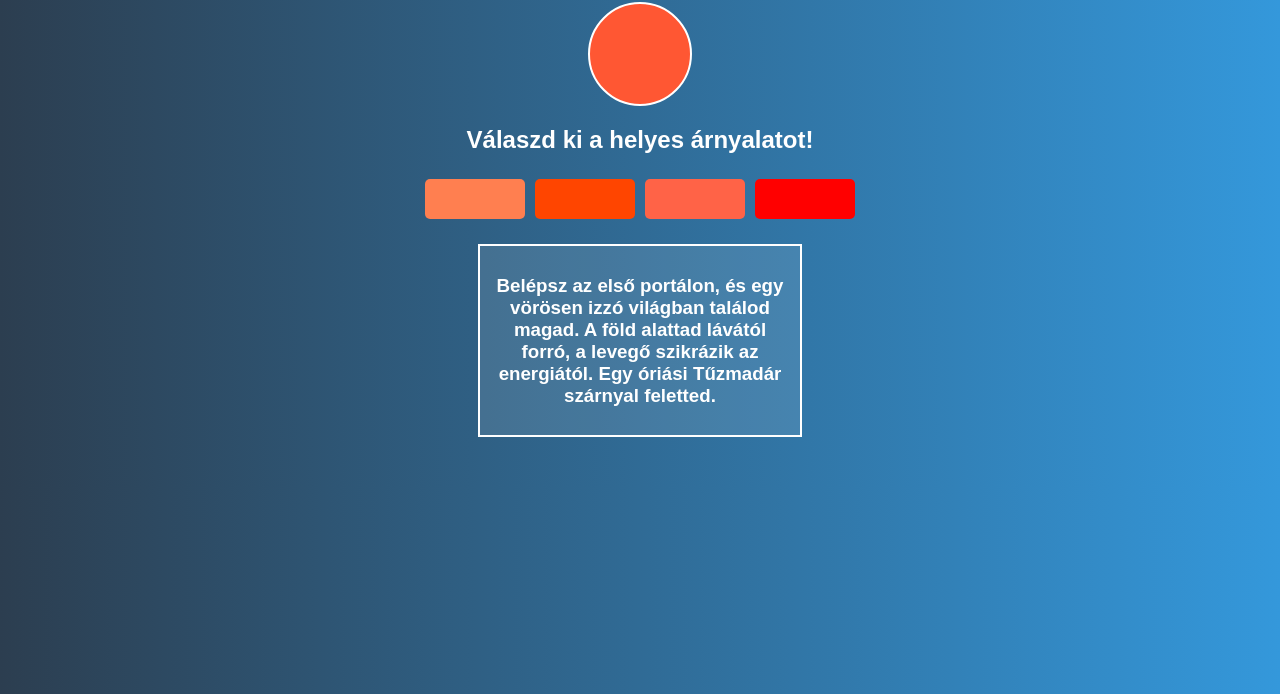
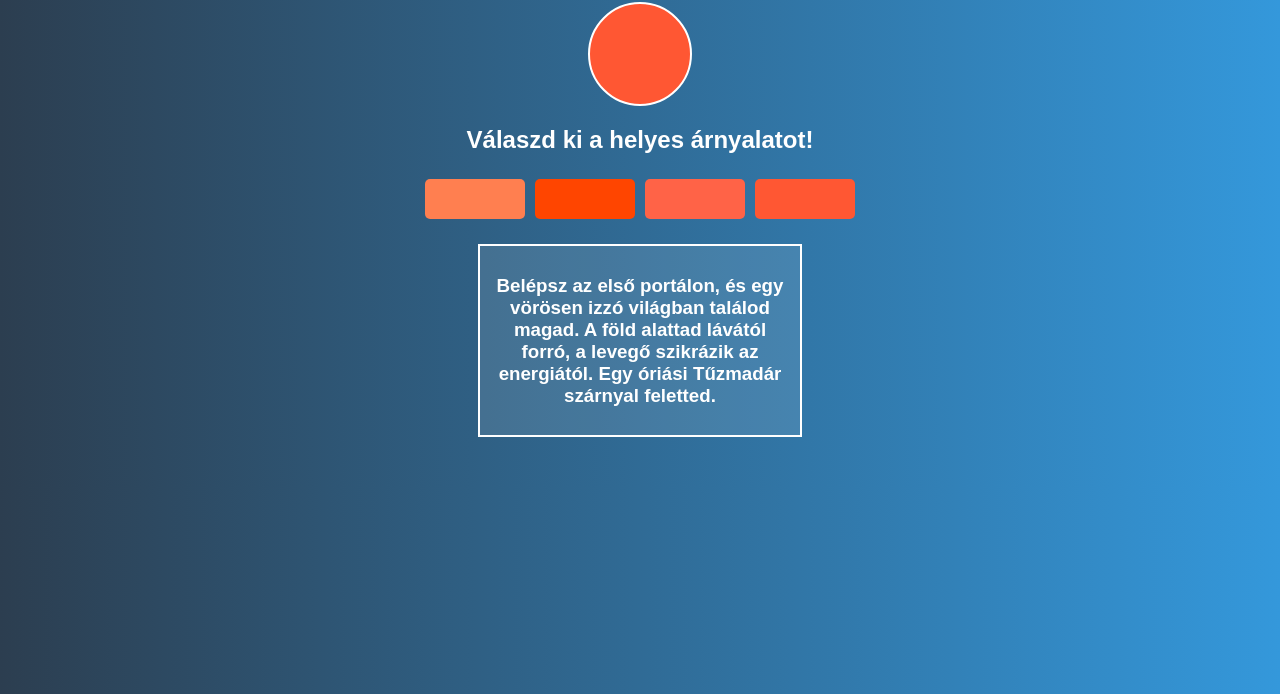
Before and after one commit to AKOS18/szszk, a plain HTML site: page index.html in a window 1280 px wide. Shown: the part 106-800 px from the top of the page. Drawn offline with Linux system fonts and the light colour scheme.

Commit message:
Update index.html

```diff
--- a/index.html
+++ b/index.html
@@ -54,6 +54,12 @@
             border: 2px solid #04cfd6;
             background-color: rgba(43, 2, 250, 0.841);
         }
+        #congratulations {
+            font-size: 36px;
+            color: #04cfd6;
+            margin-top: 20px;
+            display: none;
+        }
     </style>
 </head>
 <body>
@@ -67,31 +73,36 @@
         <h3 id="story"></h3>
     </div>
     <div id="enemy" class="hidden">Elvesztél!</div>
+    <div id="congratulations">Gratulálok!</div>
 
     <script>
-        const levels = [
-            { color: '#FF5733', options: ['Narancssárga', 'Piros', 'Zöld', 'Kék'], answer: 0, shades: ['#FF7F50', '#FF4500', '#FF6347', '#FF0000'] },
-            { color: '#33FF57', options: ['Sárga', 'Zöld', 'Lila', 'Barna'], answer: 1, shades: ['#32CD32', '#00FF00', '#7FFF00', '#ADFF2F'] },
-            { color: '#3357FF', options: ['Kék', 'Narancssárga', 'Rózsaszín', 'Fekete'], answer: 0, shades: ['#1E90FF', '#00BFFF', '#4682B4', '#0000FF'] },
-            { color: '#FF33A1', options: ['Zöld', 'Rózsaszín', 'Sárga', 'Kék'], answer: 1, shades: ['#FF1493', '#FF69B4', '#FFB6C1', '#FFC0CB'] },
-            { color: '#FFFF33', options: ['Zöld', 'Sárga', 'Kék', 'Narancssárga'], answer: 1, shades: ['#FFD700', '#FFFF00', '#FFFACD', '#FFEFD5'] },
-            { color: '#33FFFF', options: ['Kék', 'Zöld', 'Narancssárga', 'Rózsaszín'], answer: 0, shades: ['#00CED1', '#20B2AA', '#40E0D0', '#48D1CC'] },
-            { color: '#FF33FF', options: ['L ila', 'Rózsaszín', 'Zöld', 'Kék'], answer: 1, shades: ['#DA70D6', '#DDA0DD', '#FF00FF', '#BA55D3'] },
-            { color: '#FFFFFF', options: ['Fehér', 'Szürke', 'Fekete', 'Kék'], answer: 0, shades: ['#F0F8FF', '#FAEBD7', '#FFE4C4', '#FFDEAD'] },
-            { color: '#000000', options: ['Fekete', 'Szürke', 'Fehér', 'Kék'], answer: 0, shades: ['#696969', '#808080', '#A9A9A9', '#C0C0C0'] },
-            { color: '#FFC300', options: ['Arany', 'Narancssárga', 'Zöld', 'Kék'], answer: 0, shades: ['#FFD700', '#FFA500', '#FF8C00', '#FF4500'] },
-            { color: '#DAF7A6', options: ['Zöld', 'Kék', 'Narancssárga', 'Rózsaszín'], answer: 0, shades: ['#98FB98', '#90EE90', '#00FF7F', '#32CD32'] },
-            { color: '#C70039', options: ['Piros', 'Narancssárga', 'Zöld', 'Kék'], answer: 0, shades: ['#FF0000', '#FF6347', '#FF4500', '#DC143C'] },
-            { color: '#900C3F', options: ['Sötétvörös', 'Lila', 'Kék', 'Zöld'], answer: 0, shades: ['#8B0000', '#A52A2A', '#B22222', '#C71585'] },
-            { color: '#581845', options: ['Lila', 'Kék', 'Narancssárga', 'Zöld'], answer: 1, shades: ['#4B0082', '#800080', '#6A5ACD', '#483D8B'] },
-            { color: '#FFC0CB', options: ['Rózsaszín', 'Narancssárga', 'Zöld', 'Kék'], answer: 0, shades: ['#FFB6C1', '#FF69B4', '#FF1493', '#DB7093'] },
-            { color: '#FF4500', options: ['Narancssárga', 'Zöld', 'Kék', 'Rózsaszín'], answer: 0, shades: ['#FF6347', '#FF7F50', '#FF8C00', '#FF0000'] },
+         const levels = [
+            { color: '#FF5733', options: ['Narancssárga', 'Piros', 'Zöld', 'Kék'], answer: 3, shades: ['#FF7F50', '#FF4500', '#FF6347', '#FF5733'] },
+            { color: '#33FF57', options: ['Sárga', 'Zöld', 'Lila', 'Barna'], answer: 0, shades: ['#33FF57', '#00FF00', '#7FFF00', '#ADFF2F'] },
+            { color: '#3357FF', options: ['Kék', 'Narancssárga', 'Rózsaszín', 'Fekete'], answer: 2, shades: ['#1E90FF', '#00BFFF', '#3357FF', '#0000FF'] },
+            { color: '#FF33A1', options: ['Zöld', 'Rózsaszín', 'Sárga', 'Kék'], answer: 1, shades: ['#FF1493', '#FF33A1', '#FFB6C1', '#FFC0CB'] },
+            { color: '#FFFF33', options: ['Zöld', 'Sárga', 'Kék', 'Narancssárga'], answer: 0, shades: ['#FFFF33', '#FFFF00', '#FFFACD', '#FFEFD5'] },
+            { color: '#33FFFF', options: ['Kék', 'Zöld', 'Narancssárga', 'Rózsaszín'], answer: 2, shades: ['#00CED1', '#20B2AA', '#33FFFF', '#48D1CC'] },
+            { color: '#FF33FF', options: ['L ila', 'Rózsaszín', 'Zöld', 'Kék'], answer: 3, shades: ['#DA70D6', '#DDA0DD', '#FF00FF', '#FF33FF'] },
+            { color: '#FFFFFF', options: ['Fehér', 'Szürke', 'Fekete', 'Kék'], answer: 2, shades: ['#FFFF33', '#FAEBD7', '#FFFFFF', '#FFDEAD'] },
+            { color: '#000000', options: ['Fekete', 'Szürke', 'Fehér', 'Kék'], answer: 2, shades: ['#696969', '#808080', '#000000', '#C0C0C0'] },
+            { color: '#FFC300', options: ['Arany', 'Narancssárga', 'Zöld', 'Kék'], answer: 0, shades: ['#FFC300', '#FFA500', '#FF8C00', '#FF4500'] },
+            { color: '#DAF7A6', options: ['Zöld', 'Kék', 'Narancssárga', 'Rózsaszín'], answer: 1, shades: ['#98FB00', '#DAF7A6', '#00FF7F', '#32CD32'] },
+            { color: '#C70039', options: ['Piros', 'Narancssárga', 'Zöld', 'Kék'], answer: 3, shades: ['#FF0000', '#FF6347', '#FF4500', '#C70039'] },
+            { color: '#900C3F', options: ['Sötétvörös', 'Lila', 'Kék', 'Zöld'], answer: 0, shades: ['#900C3F', '#A52A2A', '#B22222', '#C71585'] },
+            { color: '#581845', options: ['Lila', 'Kék', 'Narancssárga', 'Zöld'], answer: 1, shades: ['#4B0082', '#581845', '#6A5ACD', '#483D8B'] },
+            { color: '#FFC0CB', options: ['Rózsaszín', 'Narancssárga', 'Zöld', 'Kék'], answer: 2, shades: ['#FFB6C1', '#FF69B4', '#FFC0CB', '#DB7093'] },
+            { color: '#FF4500', options: ['Narancssárga', 'Zöld', 'Kék', 'Rózsaszín'], answer: 3, shades: ['#FF6347', '#FF7F50', '#FF8C00', '#FF4500'] },
         ];
 
         let currentLevel = 0;
+        let correctAnswers = 0;
 
         function startGame() {
             currentLevel = 0;
+            correctAnswers = 0;
+            document.getElementById('congratulations').style.display = 'none';
+            document.getElementById('options').innerHTML = '';
             showLevel();
         }
 
@@ -116,15 +127,16 @@
 
         function checkAnswer(isCorrect, button) {
             if (isCorrect) {
-                alert('Tovább jutottál');
+                correctAnswers++;
                 currentLevel++;
-                if (currentLevel < levels.length) {
+                if (currentLevel < levels.length - 1) {
                     showLevel();
                 } else {
-                    alert('Gratulálok,teljesítetted a küldetésed!');
+                    document.getElementById('options').innerHTML = '';
+                    document.getElementById('congratulations').style.display = 'block';
+                    document.getElementById('restartButton').classList.remove('hidden');
+                    alert('Gratulálok, teljesítetted a küldetésed!');
                     document.getElementById('storyBox').classList.add('hidden');
-                    document.getElementById('nextButton').classList.add('hidden');
-                    document.getElementById('restartButton').classList.remove('hidden');
                 }
             } else {
                 document.getElementById('enemy').classList.remove('hidden');
@@ -166,7 +178,7 @@
         }
 
         document.getElementById('nextButton').onclick = startGame;
-        document .getElementById('restartButton').onclick = startGame;
+        document.getElementById('restartButton').onclick = startGame;
         startGame();
     </script>
 </body>
```
